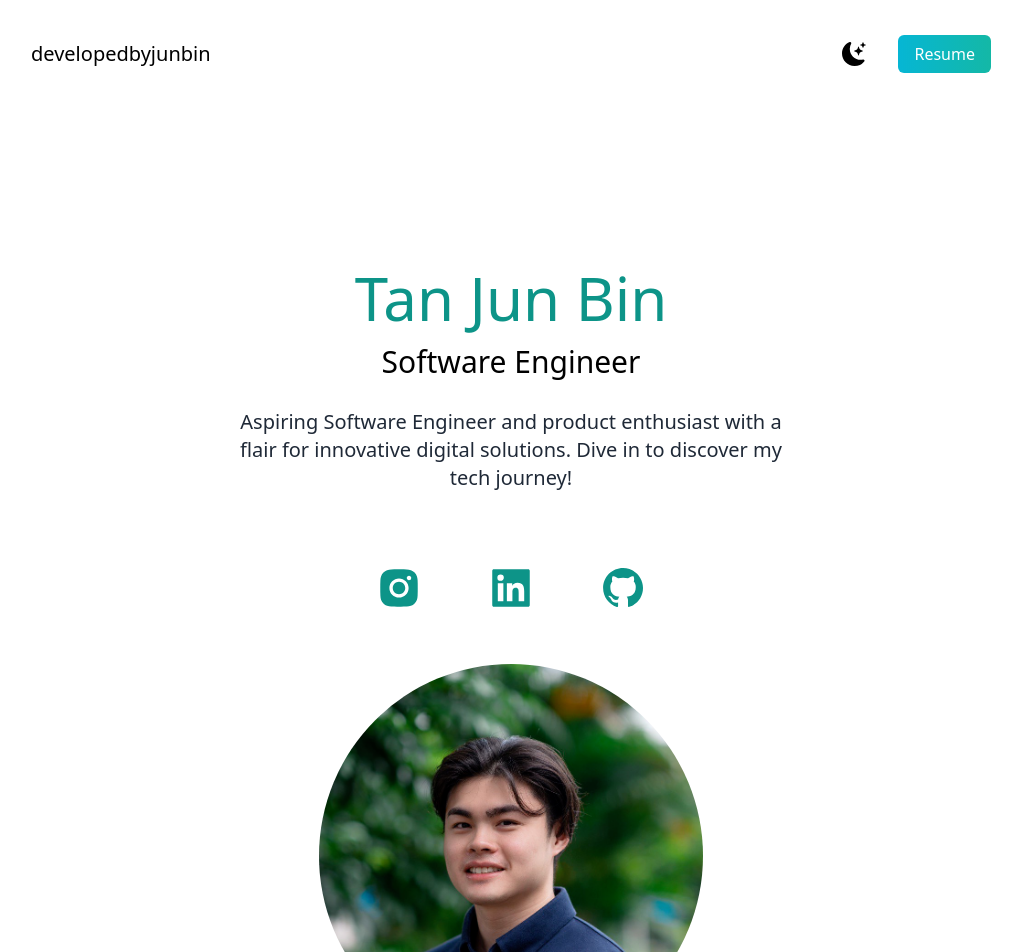
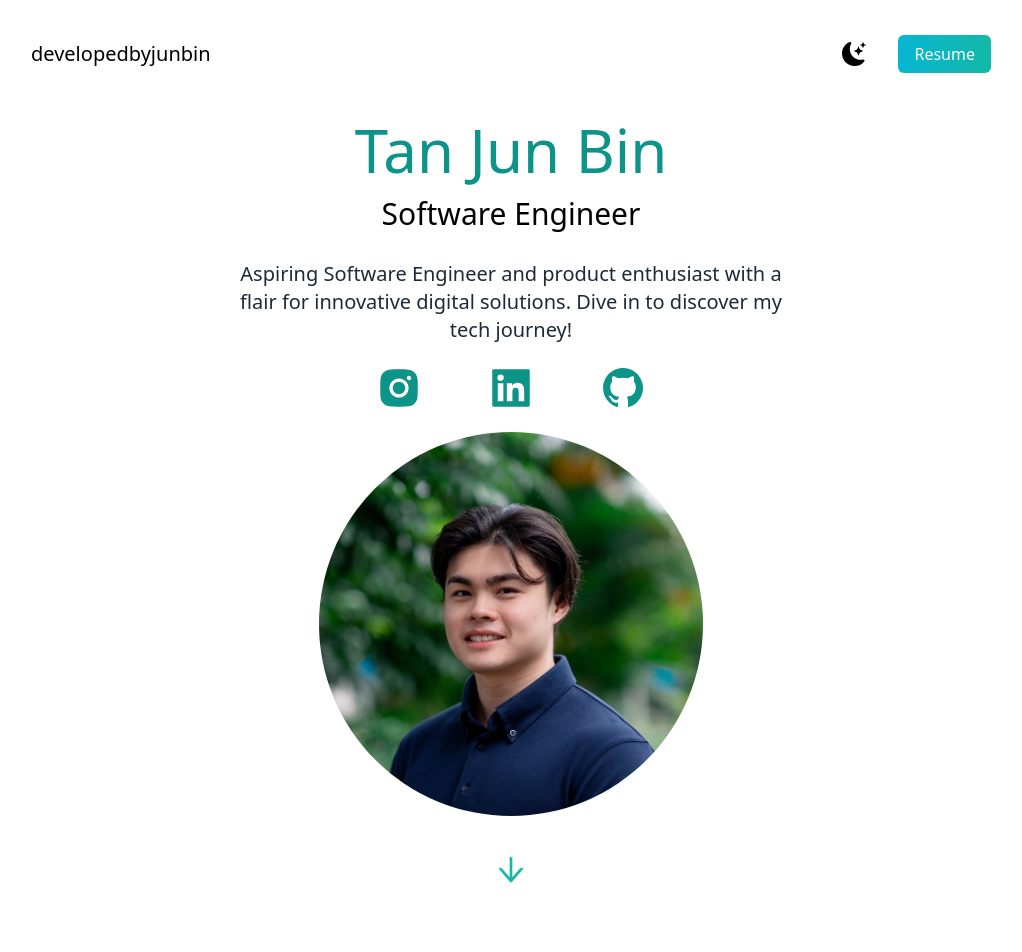
Before and after one commit to junbin-tan/next-portfolio-junbin, a Next.js app: page / in a window 1280 px wide. Shown: the top 952 px of the page, without its empty margins (129-1151 px from the left). Built offline with nearby package versions, Linux system fonts and the light colour scheme.

Commit message:
edited hero

```diff
--- a/src/pages/index.js
+++ b/src/pages/index.js
@@ -33,7 +33,7 @@ export default function Home() {
       <main className='bg-white px-10 md:px-20 lg:px-20 xl:px-40 dark:bg-gray-900'>
         {/* Page 1  intro*/}
         <section id='one' className="min-h-screen">
-           <nav className='py-10 mb-12 flex justify-between dark:text-white'>
+           <nav className='py-10 mb-1 flex justify-between dark:text-white'>
               <h1 className='md:text-xl sm:text-xs'>developedbyjunbin</h1>
               <ul className='flex items-center'>
                 <li>
@@ -43,14 +43,14 @@ export default function Home() {
               </ul>
 
            </nav>
-           <div className='text-center p-10 mt-28'>
+           <div className='text-center '>
             <h2 className='text-4xl py-2 text-teal-600 font-medium md:text-6xl dark:text-teal-400'>Tan Jun Bin</h2>
             <h3 className='text-2xl py-2 md:text-3xl dark:text-white'>Software Engineer</h3>
             <p className='text-md py-5 leading-8 text-gray-800 dark:text-gray-200  md:text-xl max-w-xl mx-auto'>
               Aspiring Software Engineer and product enthusiast with a flair for innovative digital solutions. Dive in to discover my tech journey!
             </p>
            </div>
-           <div className='flex text-5xl justify-center gap-16 py-3 text-teal-600 dark:text-teal-400'>
+           <div className='flex text-5xl justify-center gap-16 text-teal-600 dark:text-teal-400'>
            <a href='https://www.instagram.com/nolucktdy/' target='_blank' className='cursor-pointer'>
             <AiFillInstagram/>
             </a>
@@ -61,10 +61,10 @@ export default function Home() {
             <BiLogoGithub/>
             </a>
            </div>
-           <div className='relative mx-auto mt-10 object-center h-80 w-80 overflow-hidden md:h-96 md:w-96 '>
+           <div className='relative mx-auto mt-5 object-center h-80 w-80 overflow-hidden md:h-96 md:w-96 '>
               <Image src={junbin} className='rounded-full h-80 w-80 object-cover object-top' layout='fill' objectFit='cover'/>
            </div>
-           <div className="bounce flex justify-center mt-32">
+           <div className="bounce flex justify-center mt-16">
               <AiOutlineArrowDown className='text-4xl text-teal-500'/>
           </div>
         </section>
```
